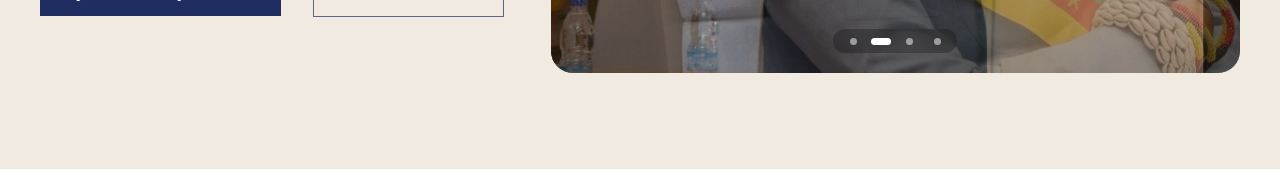
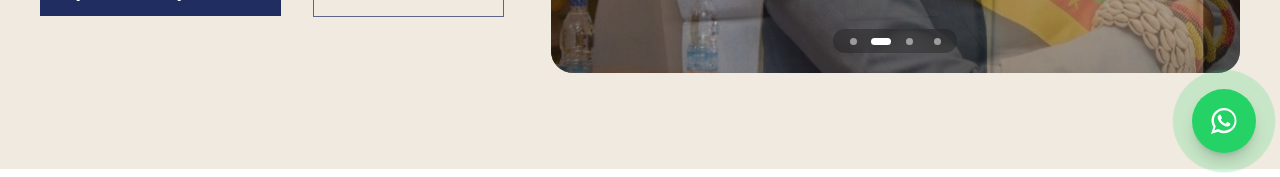
Before and after one commit to NjilaBoris/santaacta, a Next.js app: page / in a window 1280 px wide. Shown: the part 623-800 px from the top of the page. Built offline with nearby package versions, Linux system fonts and the light colour scheme; no server answers; the database is empty.

Commit message:
Whatsapp Component

```diff
--- a/app/(root)/page.tsx
+++ b/app/(root)/page.tsx
@@ -5,19 +5,21 @@ import LatestNews from "@/components/HeroArticle";
 import HeroPortal from "@/components/HeroPortal";
 import ParliamentPoll from "@/components/Poll";
 import StatsCards from "@/components/Quote";
+import WhatsAppButton from "@/components/Whatsaap";
 
 
 const Home = () => {
   return (
     <>
-      <HeroSlider/>
-      <StatsCards/>
-      <FeatureGrid/>
-      <LatestNews/>
-      <ParliamentPoll/>
-      <PoliticsFeed/>
+      <HeroSlider />
+      <StatsCards />
+      <FeatureGrid />
+      <LatestNews />
+      <ParliamentPoll />
+      <PoliticsFeed />
       {/* <PodcastSpotlight/> */}
-      <HeroPortal/>
+      <HeroPortal />
+      <WhatsAppButton />
     </>
   );
 };
--- /dev/null
+++ b/components/Whatsaap.tsx
@@ -0,0 +1,36 @@
+"use client";
+
+import { motion } from "framer-motion";
+
+const WHATSAPP_NUMBER = "237683362966";
+const WHATSAPP_MESSAGE = "Hello ACTA, I'd like to get in touch.";
+
+function WhatsAppGlyph({ className }: { className?: string }) {
+  return (
+    <svg viewBox="0 0 32 32" fill="currentColor" className={className} aria-hidden="true">
+      <path d="M16.001 3C9.096 3 3.5 8.596 3.5 15.5c0 2.42.687 4.68 1.878 6.598L3 29l7.086-2.34a12.42 12.42 0 0 0 5.915 1.507h.005c6.905 0 12.5-5.596 12.5-12.5S22.906 3 16.001 3Zm0 22.71h-.004a10.35 10.35 0 0 1-5.28-1.448l-.379-.225-3.923 1.295 1.318-3.822-.247-.393a10.32 10.32 0 0 1-1.586-5.517c0-5.71 4.647-10.357 10.361-10.357 2.767 0 5.368 1.078 7.325 3.036a10.29 10.29 0 0 1 3.032 7.325c0 5.71-4.646 10.106-10.617 10.106Zm5.671-7.586c-.31-.155-1.834-.905-2.119-1.008-.284-.104-.492-.155-.699.155-.207.31-.802 1.008-.984 1.215-.181.207-.362.233-.673.078-.31-.155-1.31-.483-2.495-1.539-.922-.822-1.545-1.837-1.727-2.147-.181-.31-.02-.478.136-.633.14-.14.31-.362.465-.543.155-.181.207-.31.31-.518.104-.207.052-.388-.026-.543-.078-.155-.699-1.685-.958-2.308-.252-.605-.508-.523-.699-.533l-.596-.01c-.207 0-.543.078-.828.388-.284.31-1.086 1.061-1.086 2.588 0 1.527 1.112 3.003 1.267 3.21.155.207 2.19 3.344 5.307 4.69.741.32 1.319.511 1.77.654.744.237 1.42.203 1.955.123.596-.089 1.834-.75 2.093-1.474.259-.724.259-1.344.181-1.474-.077-.13-.284-.207-.594-.362Z" />
+    </svg>
+  );
+}
+
+export default function WhatsAppButton() {
+  const href = `https://wa.me/${WHATSAPP_NUMBER}?text=${encodeURIComponent(WHATSAPP_MESSAGE)}`;
+
+  return (
+    <motion.a
+      href={href}
+      target="_blank"
+      rel="noreferrer"
+      aria-label="Chat with us on WhatsApp"
+      initial={{ opacity: 0, y: 16, scale: 0.9 }}
+      animate={{ opacity: 1, y: 0, scale: 1 }}
+      transition={{ duration: 0.3, ease: "easeOut", delay: 0.4 }}
+      whileHover={{ scale: 1.06 }}
+      whileTap={{ scale: 0.95 }}
+      className="fixed bottom-5 right-4 z-50 flex h-14 w-14 items-center justify-center rounded-full bg-[#25D366] text-white shadow-lg shadow-black/20 transition-colors hover:bg-[#20bd5a] sm:bottom-6 sm:right-6 sm:h-16 sm:w-16"
+    >
+      <span className="pointer-events-none absolute inset-0 -z-10 animate-ping rounded-full bg-[#25D366]/50" />
+      <WhatsAppGlyph className="h-7 w-7 sm:h-8 sm:w-8" />
+    </motion.a>
+  );
+}
```
